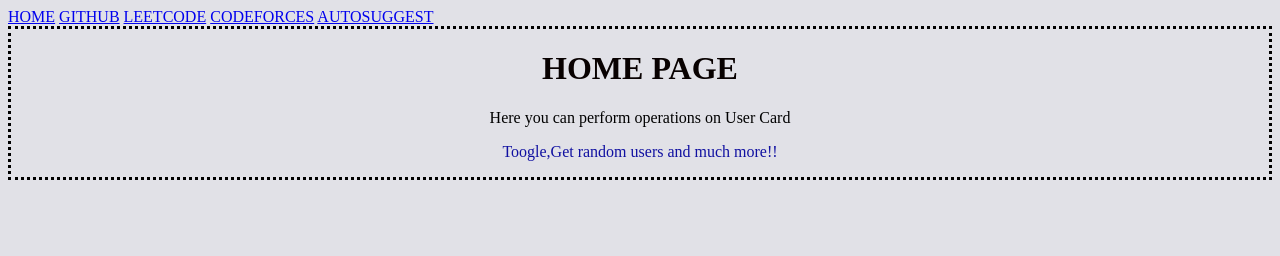
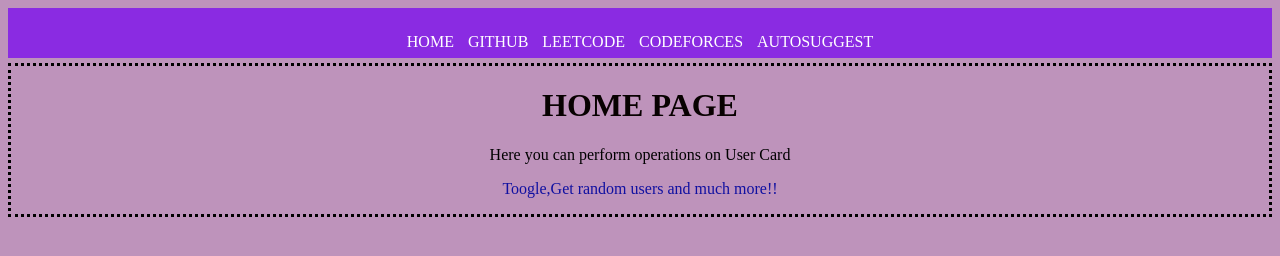
Before and after one commit to kushali-kanvitha/nodejs, a website: page frontend/index.html in a window 1280 px wide. Drawn offline with Linux system fonts and the light colour scheme.

Commit message:
commit navbar

```diff
--- a/frontend/index.css
+++ b/frontend/index.css
@@ -1,5 +1,5 @@
 body{
-    background-color:rgb(225, 225, 231);
+    background-color:rgb(190, 147, 187);
 }
 h1{
     color:rgb(8, 1, 1);
@@ -16,5 +16,18 @@
     color:rgb(16, 16, 161);
 }
 #home-card:hover{
-    background-color:rgb(121, 181, 180);
+    background-color:rgb(155, 126, 185);
 }
+#nav
+{
+    text-align:center;
+    background-color:blueviolet;
+    height:25px;
+    padding-top:25px;
+    margin-bottom:5px;
+}
+#nav a{
+    margin:0px 5px;
+    text-decoration:none;
+    color:white;
+}
--- a/frontend/index.html
+++ b/frontend/index.html
@@ -19,6 +19,6 @@
       <p id="p1">Here you can perform operations on User Card</p>
       <p id="p2">Toogle,Get random users and much more!!</p>
     </div>
-    <script src="index.js"></script>
+    <!--<script src="index.js"></script>-->
 </body>
 </html>
```
